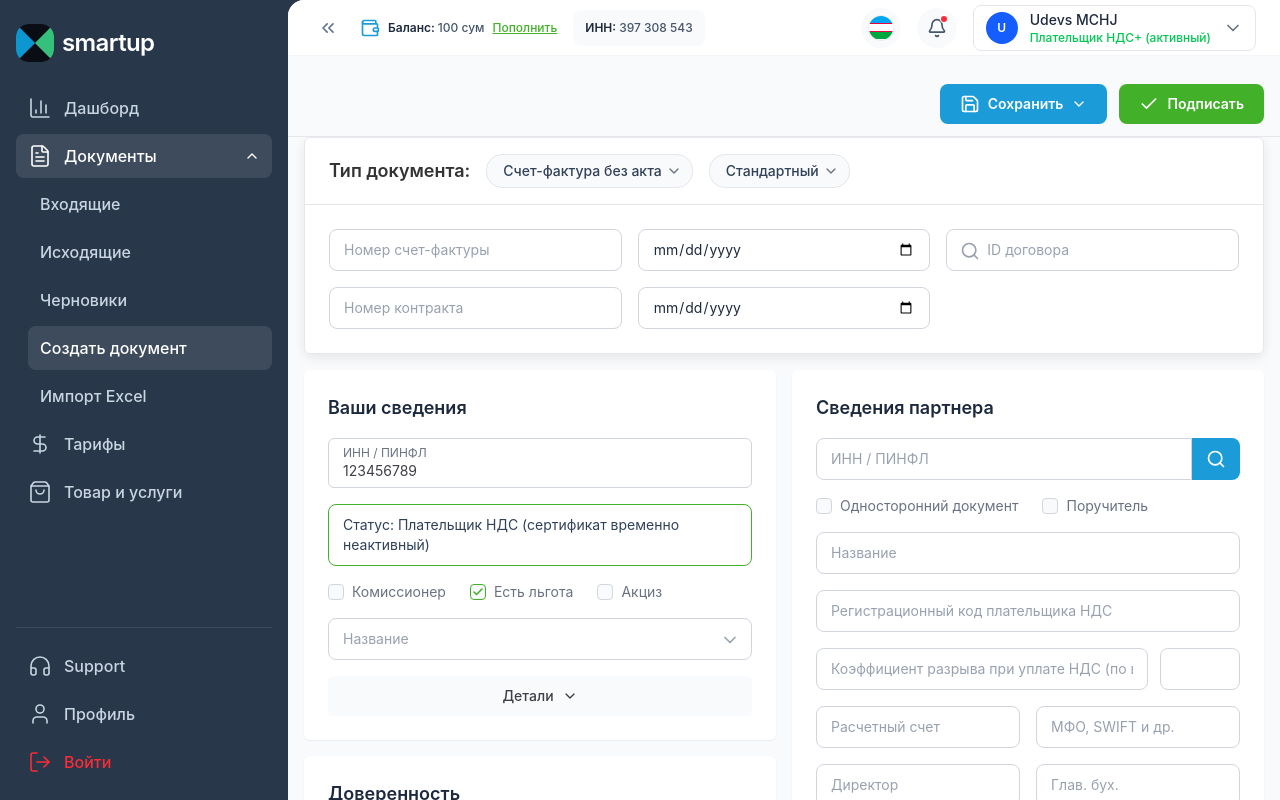
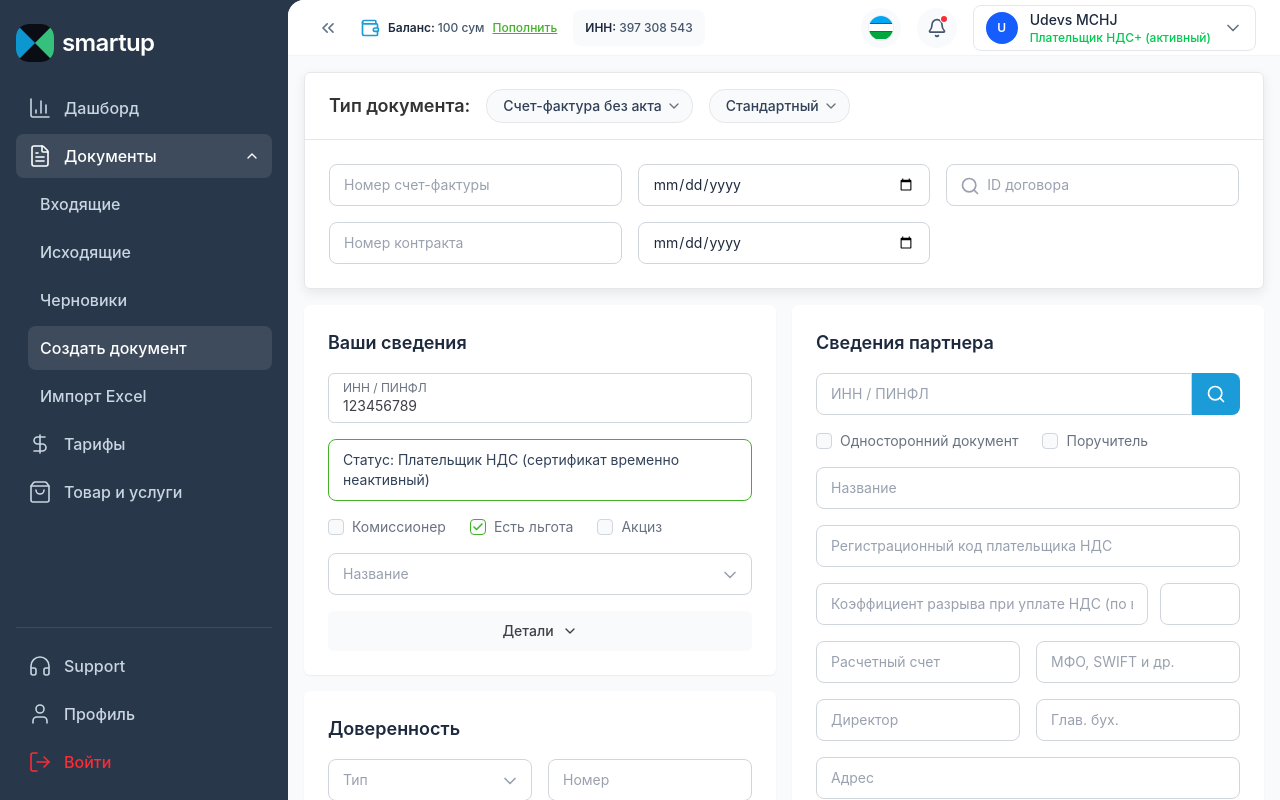
Before and after one commit to shokhaSheesh/smartup-client, a React (Vite) app: page /documents/create in a window 1280 px wide. Built offline with nearby package versions, Linux system fonts and the light colour scheme.

Commit message:
Move create-doc Save/Sign buttons to bottom center
Co-Authored-By: Claude Opus 4.8 <noreply@anthropic.com>

```diff
--- a/src/pages/CreateDocumentPage.tsx
+++ b/src/pages/CreateDocumentPage.tsx
@@ -106,22 +106,6 @@ export default function CreateDocumentPage() {
 
   return (
     <div className="flex flex-col gap-4">
-      {/* Sticky action bar */}
-      <div className="sticky top-0 z-20 -mx-4 -mt-4 flex items-center justify-end gap-3 border-b border-gray-200 bg-slate-50/95 px-4 py-3 backdrop-blur">
-        <button className="flex items-center gap-2 rounded-lg bg-Smart-blue px-5 py-2.5 text-sm font-semibold text-white transition hover:brightness-105">
-          <Save className="size-5" />
-          Сохранить
-          <ChevronDown className="size-4" />
-        </button>
-        <button
-          onClick={() => navigate('/documents/outgoing')}
-          className="flex items-center gap-2 rounded-lg bg-Smart-green px-5 py-2.5 text-sm font-semibold text-white transition hover:brightness-105"
-        >
-          <Check className="size-5" />
-          Подписать
-        </button>
-      </div>
-
       {/* Type + header */}
       <div className="rounded-md border border-gray-200 bg-white shadow-[0px_4px_12px_0px_rgba(0,0,0,0.08)]">
         <div className="flex items-center gap-4 border-b border-black/10 px-6 py-4">
@@ -326,6 +310,22 @@ export default function CreateDocumentPage() {
 
       {/* Grand total */}
       <div className="text-lg font-bold text-slate-800">Итого: {money(grandTotal)}</div>
+
+      {/* Actions */}
+      <div className="flex items-center justify-center gap-3 pt-2">
+        <button className="flex items-center gap-2 rounded-lg bg-Smart-blue px-6 py-2.5 text-sm font-semibold text-white transition hover:brightness-105">
+          <Save className="size-5" />
+          Сохранить
+          <ChevronDown className="size-4" />
+        </button>
+        <button
+          onClick={() => navigate('/documents/outgoing')}
+          className="flex items-center gap-2 rounded-lg bg-Smart-green px-6 py-2.5 text-sm font-semibold text-white transition hover:brightness-105"
+        >
+          <Check className="size-5" />
+          Подписать
+        </button>
+      </div>
     </div>
   )
 }
```
